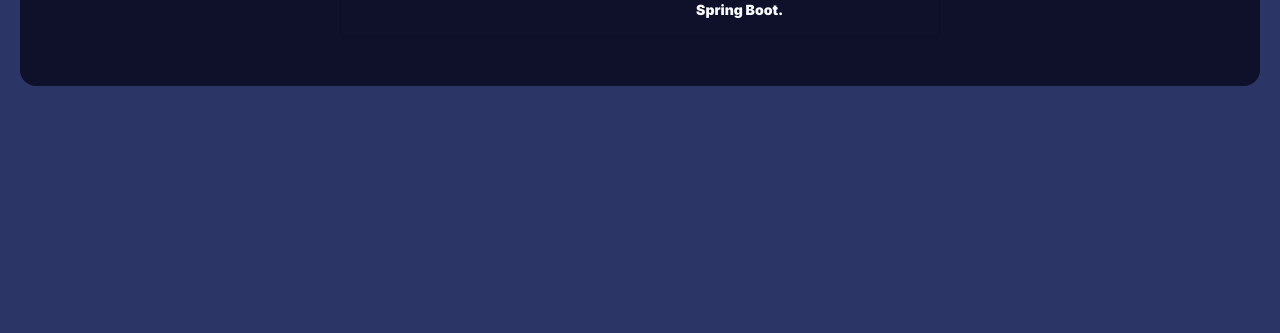
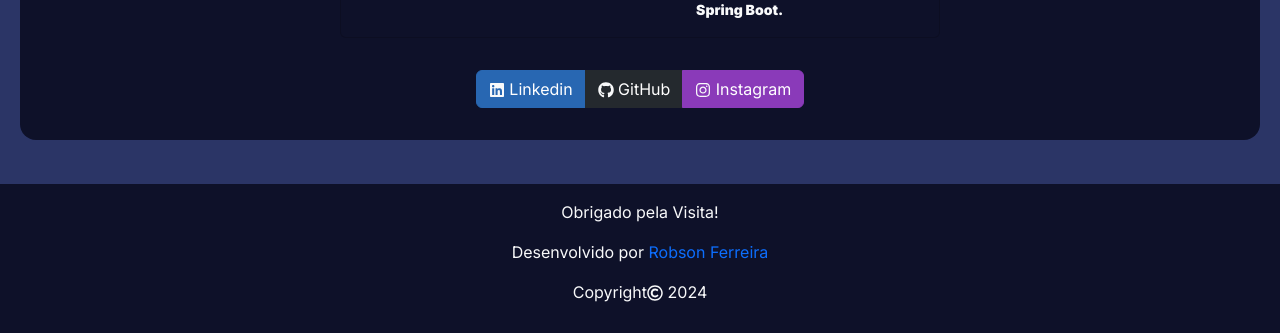
Before and after one commit to RobsonFe/GitFind, a React (Vite) app: page / in a window 1280 px wide. Shown: the part 706-1039 px from the top of the page. Before the commit the page ends 836 px from the top, so only its background shows below. Built offline with nearby package versions, Linux system fonts and the light colour scheme.

Commit message:
fixFooter

```diff
--- a/src/App.tsx
+++ b/src/App.tsx
@@ -1,6 +1,7 @@
 import { Outlet } from "react-router-dom";
 import style from "./App.module.css";
 import SidebarBComponent from "./components/sidebar/sidebarBComponent";
+import Footer from "./components/footer/Footer";
 
 function App() {
   return (
@@ -14,6 +15,7 @@ function App() {
         </h1>
         <Outlet />
       </div>
+      <Footer />
     </div>
   );
 }
--- /dev/null
+++ b/src/components/btnGroup/ButtonGroup.tsx
@@ -0,0 +1,35 @@
+import React from "react";
+import { FaGithub, FaInstagram, FaLinkedin } from "react-icons/fa";
+
+const ButtonGroup: React.FC = () => {
+  return (
+    <div className="btn-group" role="group" aria-label="Basic example">
+      <a
+        className="btn btn-primary"
+        href="https://www.linkedin.com/in/robson-ferreira-508247134/"
+        target="_blank"
+        style={{ backgroundColor: "#2867B2", borderColor: "#2867B2" }}
+      >
+        <FaLinkedin style={{ color: "#f8f9fa" }} /> Linkedin
+      </a>
+      <a
+        className="btn btn-primary"
+        href="https://github.com/RobsonFe"
+        target="_blank"
+        style={{ backgroundColor: "#24292e", borderColor: "#24292e" }}
+      >
+        <FaGithub style={{ color: "#f8f9fa" }} /> GitHub
+      </a>
+      <a
+        className="btn btn-primary"
+        href="https://www.instagram.com/rob_ferreira88"
+        target="_blank"
+        style={{ backgroundColor: "#8a3ab9", borderColor: "#8a3ab9" }}
+      >
+        <FaInstagram style={{ color: "#f8f9fa" }} /> Instagram
+      </a>
+    </div>
+  );
+};
+
+export default ButtonGroup;
--- /dev/null
+++ b/src/components/footer/Footer.tsx
@@ -0,0 +1,29 @@
+import React from "react";
+import { FaRegCopyright } from "react-icons/fa";
+
+const Footer: React.FC = () => {
+  const anoAtual = new Date().getFullYear().toString();
+
+  return (
+    <footer
+      className=" text-light text-center py-3"
+      style={{ backgroundColor: "#0e1129" }}
+    >
+      <div className="container">
+        <p>Obrigado pela Visita!</p>
+        <p>
+          Desenvolvido por{" "}
+          <a href="https://github.com/RobsonFe" target="_blank">
+            Robson Ferreira
+          </a>
+        </p>
+        <p>
+          Copyright
+          <FaRegCopyright /> {anoAtual}
+        </p>
+      </div>
+    </footer>
+  );
+};
+
+export default Footer;
--- a/src/components/search/Search.tsx
+++ b/src/components/search/Search.tsx
@@ -2,6 +2,7 @@ import { useState, KeyboardEvent } from "react";
 import { BsSearch } from "react-icons/bs";
 import style from "./Search.module.css";
 import Greetings from "../greetings/Greetings";
+import ButtonGroup from "../btnGroup/ButtonGroup";
 
 type SearchProps = {
   loadUser: (userName: string) => Promise<void>;
@@ -32,6 +33,7 @@ const Search = ({ loadUser }: SearchProps) => {
         </button>
       </div>
       <Greetings />
+      <ButtonGroup />
     </div>
   );
 };
```
